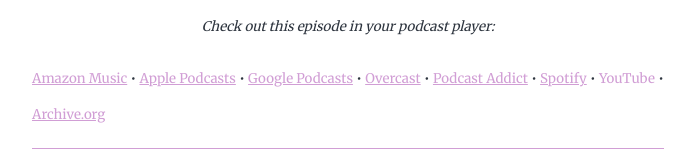
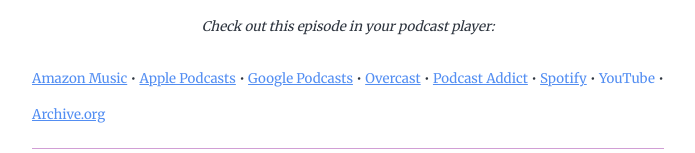
Before and after one commit to austin-schaefer/clock-spinning-site, a Gatsby site: page /episode-1-white-champions-of-kamigawa/ in a window 1280 px wide. Shown: the part 619-772 px from the top of the page, without its empty margins (292-987 px from the left). Built offline with nearby package versions, Linux system fonts and the light colour scheme; Gatsby itself is replaced by a stand-in of ours.

Commit message:
Remove episodeLinks custom color

```diff
--- a/src/style.css
+++ b/src/style.css
@@ -338,10 +338,6 @@
   margin-bottom: var(--spacing-8);
 }
 
-.blog-post episodeLinks a {
-  color: var(--color-accent);
-}
-
 .blog-post episodeLinks ul {
   margin-bottom: var(--spacing-0);
 }
```
